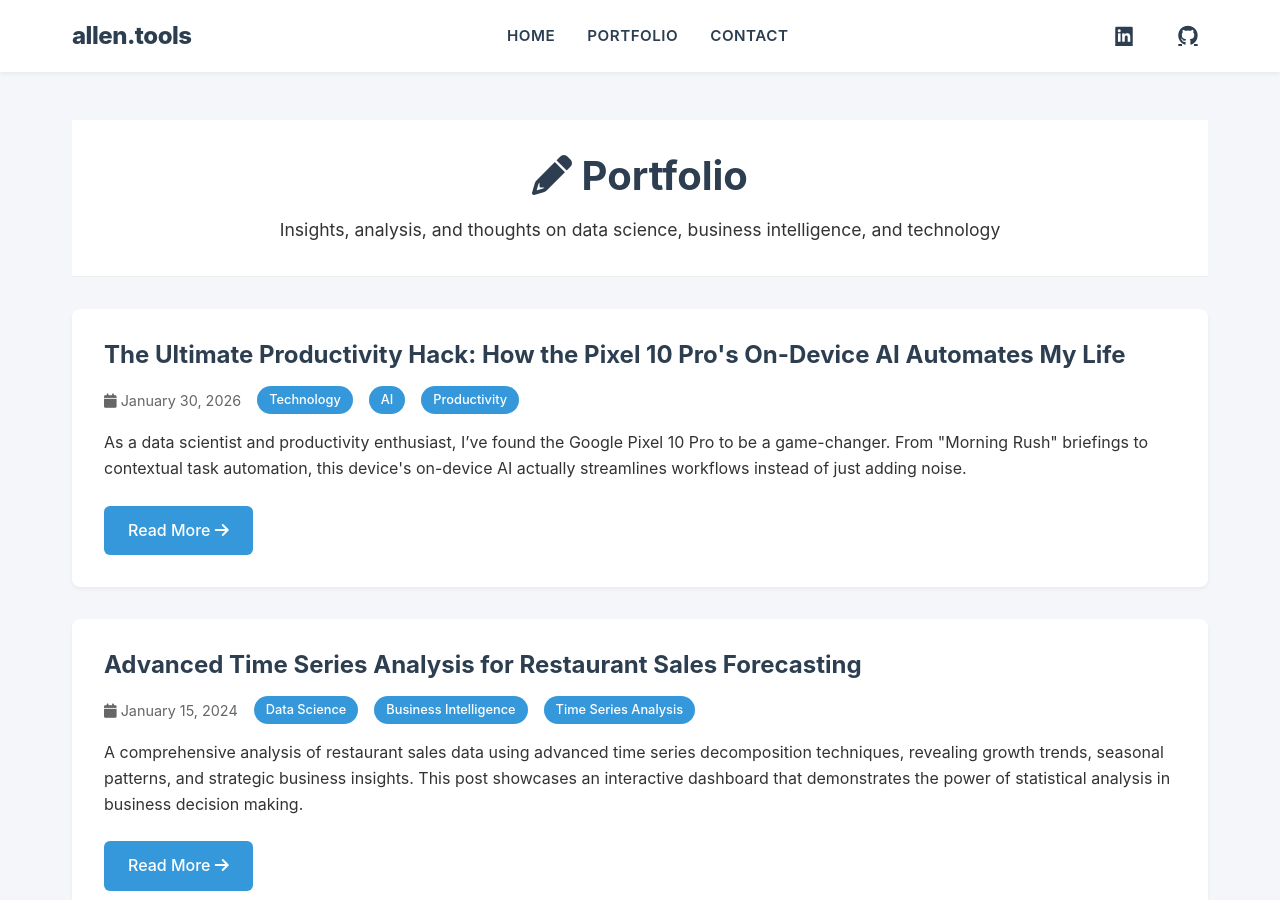
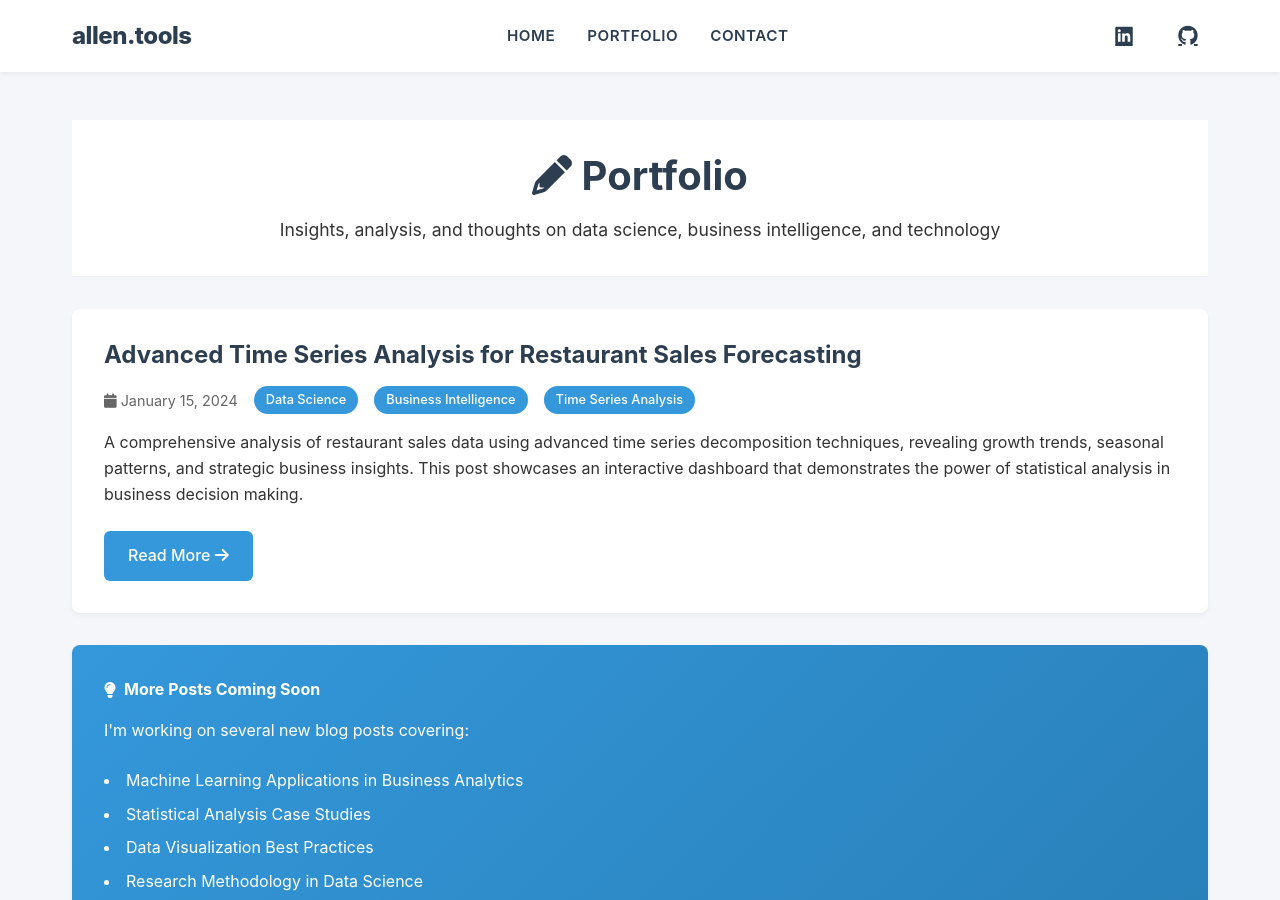
Before and after one commit to kayfay/allen.tools, a Jekyll site: the page built from blog/index.html, in a window 1280 px wide and 900 px high. Built offline with Jekyll 4.4.1, drawn with Linux system fonts in a browser that asks for light colours.

Commit message:
Remove Pixel 10 Pro post from blog index

```diff
--- a/blog/index.html
+++ b/blog/index.html
@@ -9,24 +9,8 @@
 </div>
 
 <!-- Featured Blog Post -->
-<div class="blog-card">
-    <h3><a href="{{ '/blog/pixel-10-pro-productivity.html' | relative_url }}">The Ultimate Productivity Hack: How the
-            Pixel 10 Pro's On-Device AI Automates My Life</a></h3>
-    <div class="blog-meta">
-        <span><i class="fas fa-calendar"></i> January 30, 2026</span>
-        <span class="category-tag">Technology</span>
-        <span class="category-tag">AI</span>
-        <span class="category-tag">Productivity</span>
-    </div>
-    <div class="blog-excerpt">
-        As a data scientist and productivity enthusiast, I’ve found the Google Pixel 10 Pro to be a game-changer. From
-        "Morning Rush" briefings to contextual task automation, this device's on-device AI actually streamlines
-        workflows instead of just adding noise.
-    </div>
-    <a href="{{ '/blog/pixel-10-pro-productivity.html' | relative_url }}" class="read-more">
-        Read More <i class="fas fa-arrow-right"></i>
-    </a>
-</div>
+
+<!-- Previous Blog Post -->
 
 <!-- Previous Blog Post -->
 <div class="blog-card">
```
